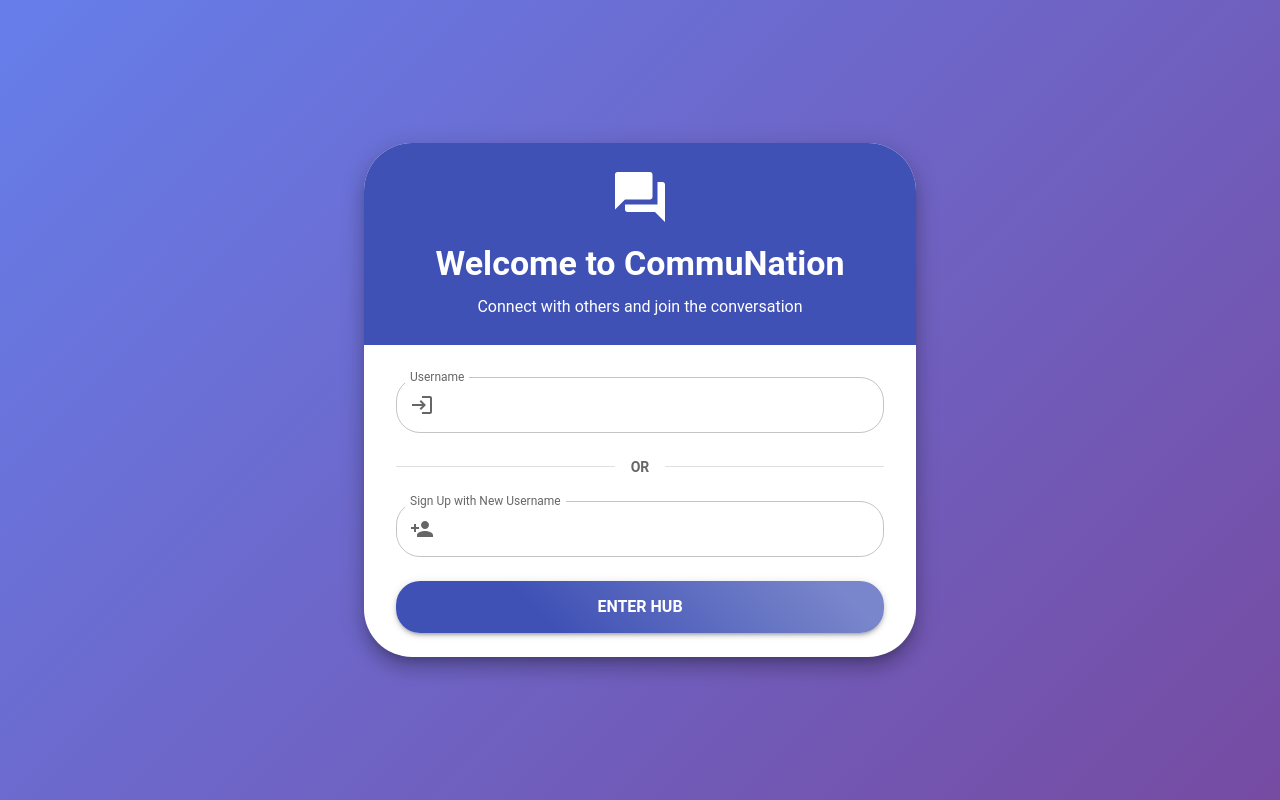
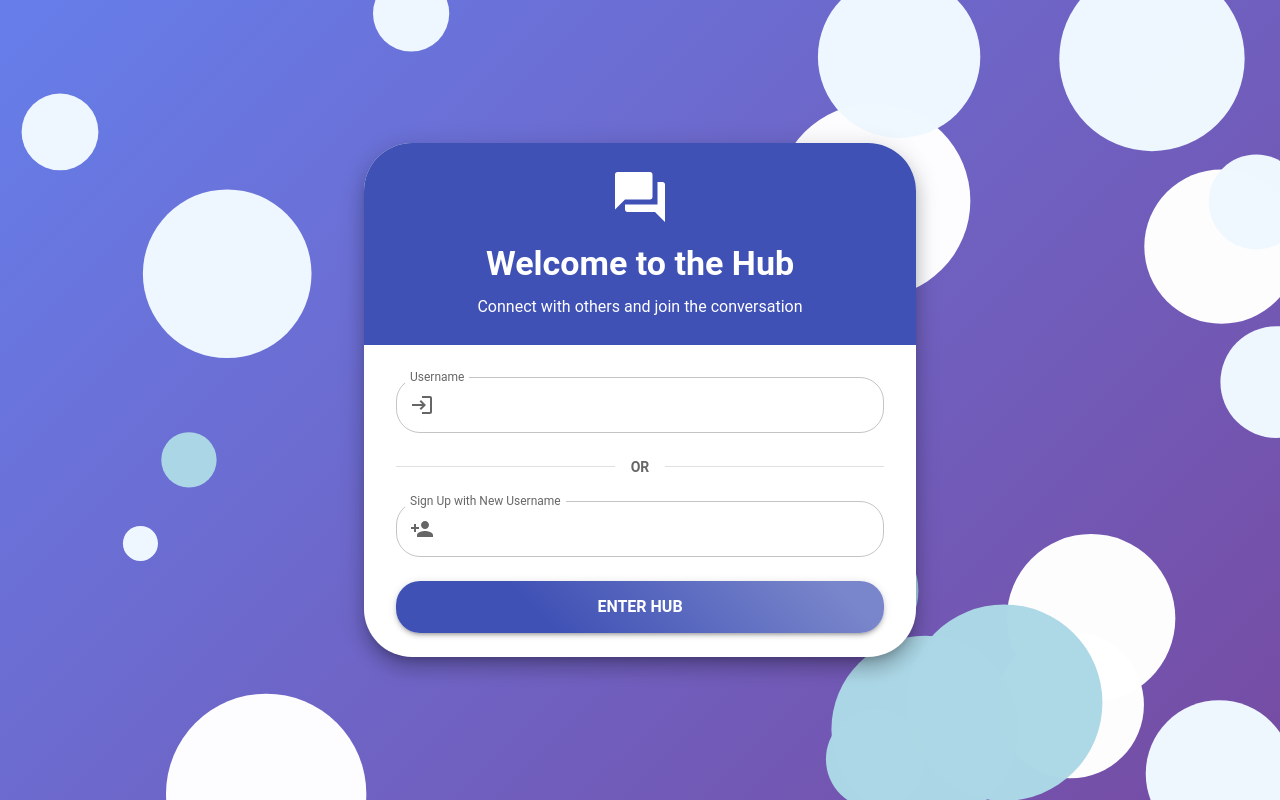
Before and after one commit to LemonDrew/web-forum, a React (Vite) app in the folder frontend/: page / in a window 1280 px wide. Built offline with nearby package versions, Linux system fonts and the light colour scheme.

Commit message:
Add interactive elements for LoginPage

```diff
--- a/frontend/src/components/LoginPage.tsx
+++ b/frontend/src/components/LoginPage.tsx
@@ -1,10 +1,9 @@
-import React, { useState } from "react";
+import React, { useState, useEffect, useRef } from "react";
 import { useNavigate } from 'react-router-dom';
 import Button from '@mui/material/Button';
 import TextField from '@mui/material/TextField';
 import Box from '@mui/material/Box';
 import Typography from '@mui/material/Typography';
-import Card from '@mui/material/Card';
 import CardContent from '@mui/material/CardContent';
 import Alert from '@mui/material/Alert';
 import Stack from '@mui/material/Stack';
@@ -15,7 +14,6 @@ import Divider from '@mui/material/Divider';
 import ForumIcon from '@mui/icons-material/Forum';
 import PersonAddIcon from '@mui/icons-material/PersonAdd';
 import LoginIcon from '@mui/icons-material/Login';
-import { motion } from 'framer-motion';
 import CssBaseline from '@mui/material/CssBaseline';
 
 // Create a custom theme
@@ -46,7 +44,6 @@ const theme = createTheme({
         'html, body': {
           margin: 0,
           padding: 0,
-          overflow: 'hidden',
           height: '100%',
           width: '100%',
         },
@@ -54,6 +51,7 @@ const theme = createTheme({
           background: 'linear-gradient(135deg, #667eea 0%, #764ba2 100%)',
           backgroundAttachment: 'fixed',
           backgroundSize: 'cover',
+          overflow: 'hidden',
         },
         '#root': {
           height: '100%',
@@ -64,28 +62,149 @@ const theme = createTheme({
   },
 });
 
-// Create a wrapper component that will apply styles to ensure the background covers the whole screen
-const GlobalStyles = () => (
-  <style jsx global>{`
-    html, body, #root {
-      margin: 0;
-      padding: 0;
-      height: 100%;
-      width: 100%;
-      overflow-x: hidden;
+// Interactive Background Canvas
+const InteractiveBackground = () => {
+  const canvasRef = useRef(null);
+  const balls = useRef([]);
+  const mouse = useRef({ x: 0, y: 0 });
+  const animationRef = useRef(null);
+
+  // Initialize canvas and balls
+  useEffect(() => {
+    const canvas = canvasRef.current;
+    const ctx = canvas.getContext('2d');
+
+    // Set canvas to full screen
+    canvas.width = window.innerWidth;
+    canvas.height = window.innerHeight;
+
+    // Create balls
+    balls.current = [];
+    for (let i = 0; i < 23; i++) {
+      balls.current.push({
+        x: Math.random() * canvas.width,
+        y: Math.random() * canvas.height,
+        radius: Math.random() * 100 + 10,
+        dx: (Math.random() - 0.5) * 2,
+        dy: (Math.random() - 0.5) * 2,
+        color: getRandomColor(0.99),
+      });
     }
-    body {
-      background: linear-gradient(135deg, #667eea 0%, #764ba2 100%);
-      background-attachment: fixed;
-      background-size: cover;
+
+    // Mouse move event
+    const handleMouseMove = (e) => {
+      mouse.current.x = e.clientX;
+      mouse.current.y = e.clientY;
+    };
+
+    window.addEventListener('mousemove', handleMouseMove);
+
+    // Handle window resize
+    const handleResize = () => {
+      canvas.width = window.innerWidth;
+      canvas.height = window.innerHeight;
+    };
+
+    window.addEventListener('resize', handleResize);
+
+    // Animation function
+    const animate = () => {
+      ctx.clearRect(0, 0, canvas.width, canvas.height);
+
+      balls.current.forEach(ball => {
+        // Draw ball
+        ctx.beginPath();
+        ctx.arc(ball.x, ball.y, ball.radius, 0, Math.PI * 2);
+        ctx.fillStyle = ball.color;
+        ctx.fill();
+        ctx.closePath();
+
+        // Ball movement
+        ball.x += ball.dx;
+        ball.y += ball.dy;
+
+        // Bounce off walls
+        if (ball.x - ball.radius < 0 || ball.x + ball.radius > canvas.width) {
+          ball.dx = -ball.dx;
         }
-  `}</style>
+
+        if (ball.y - ball.radius < 0 || ball.y + ball.radius > canvas.height) {
+          ball.dy = -ball.dy;
+        }
+
+        // Interact with mouse
+        const distance = Math.sqrt(
+          Math.pow(mouse.current.x - ball.x, 2) +
+          Math.pow(mouse.current.y - ball.y, 2)
         );
+
+        if (distance < 100) {
+          // Push ball away from cursor
+          const angle = Math.atan2(
+            ball.y - mouse.current.y,
+            ball.x - mouse.current.x
+          );
+
+          const force = (100 - distance) / 10;
+          ball.dx += Math.cos(angle) * force * 0.2;
+          ball.dy += Math.sin(angle) * force * 0.2;
+
+          // Limit speed
+          const speed = Math.sqrt(ball.dx * ball.dx + ball.dy * ball.dy);
+          if (speed > 10) {
+            ball.dx = (ball.dx / speed) * 10;
+            ball.dy = (ball.dy / speed) * 10;
+          }
+        }
+
+        // Add friction
+        ball.dx *= 0.99;
+        ball.dy *= 0.99;
+      });
+
+      animationRef.current = requestAnimationFrame(animate);
+    };
+
+    // Start animation
+    animate();
+
+    // Cleanup
+    return () => {
+      window.removeEventListener('mousemove', handleMouseMove);
+      window.removeEventListener('resize', handleResize);
+      cancelAnimationFrame(animationRef.current);
+    };
+  }, []);
+
+  // Helper function to generate random colors
+  const getRandomColor = (opacity) => {
+    const colors = [
+      `rgba(255, 255, 255, ${opacity})`,
+      `rgba(173, 216, 230, ${opacity})`,
+      `rgba(240, 248, 255, ${opacity})`,
+    ];
+    return colors[Math.floor(Math.random() * colors.length)];
+  };
+
+  return (
+    <canvas
+      ref={canvasRef}
+      style={{
+        position: 'fixed',
+        top: 0,
+        left: 0,
+        width: '100%',
+        height: '100%',
+        zIndex: 0,
+      }}
+    />
+  );
+};
 
 function LoginPage() {
     const navigate = useNavigate();
     const [inputStates, setInputStates] = useState({ username: "", newUsername: "" });
-    const [error, setError] = useState(null); // State to track errors
+    const [error, setError] = useState(null);
     const [isLoading, setIsLoading] = useState(false);
 
     const handleInputChange = (e) => {
@@ -169,7 +288,7 @@ function LoginPage() {
     return (
         <ThemeProvider theme={theme}>
             <CssBaseline />
-            <GlobalStyles />
+            <InteractiveBackground />
             <Box
                 sx={{
                     display: 'flex',
@@ -180,19 +299,31 @@ function LoginPage() {
                     padding: 2,
                     boxSizing: 'border-box',
                     margin: 0,
+                    position: 'relative',
+                    zIndex: 1,
                 }}
             >
                 <Container maxWidth="sm">
-                    <motion.div
-                        initial={{ opacity: 0, y: -20 }}
-                        animate={{ opacity: 1, y: 0 }}
-                        transition={{ duration: 0.5 }}
-                    >
                     <Paper
                         elevation={12}
                         sx={{
                             borderRadius: 4,
                             overflow: 'hidden',
+                            animation: 'fadeIn 0.8s ease-out',
+                            '@keyframes fadeIn': {
+                                '0%': {
+                                    opacity: 0,
+                                    transform: 'translateY(-20px)'
+                                },
+                                '100%': {
+                                    opacity: 1,
+                                    transform: 'translateY(0)'
+                                }
+                            },
+                            transition: 'transform 0.3s ease-in-out',
+                            '&:hover': {
+                                transform: 'translateY(-5px)'
+                            }
                         }}
                     >
                         <Box
@@ -207,7 +338,7 @@ function LoginPage() {
                         >
                             <ForumIcon sx={{ fontSize: 60, mb: 2 }} />
                             <Typography variant="h4" sx={{ fontWeight: 'bold' }}>
-                                    Welcome to CommuNation
+                                Welcome to the Hub
                             </Typography>
                             <Typography variant="subtitle1" sx={{ mt: 1, textAlign: 'center' }}>
                                 Connect with others and join the conversation
@@ -271,24 +402,18 @@ function LoginPage() {
                                     />
 
                                     {error && (
-                                            <motion.div
-                                                initial={{ opacity: 0, y: -10 }}
-                                                animate={{ opacity: 1, y: 0 }}
-                                                transition={{ duration: 0.3 }}
-                                            >
                                         <Alert
                                             severity="error"
                                             sx={{
                                                 borderRadius: 2,
-                                                        boxShadow: 1
+                                                boxShadow: 1,
+                                                animation: 'fadeIn 0.3s ease-out',
                                             }}
                                         >
                                             {error}
                                         </Alert>
-                                            </motion.div>
                                     )}
 
-                                        <motion.div whileHover={{ scale: 1.02 }} whileTap={{ scale: 0.98 }}>
                                     <Button
                                         type="submit"
                                         variant="contained"
@@ -301,19 +426,22 @@ function LoginPage() {
                                             fontWeight: 'bold',
                                             boxShadow: 3,
                                             background: 'linear-gradient(45deg, #3f51b5 30%, #7986cb 90%)',
+                                            transition: 'all 0.3s ease',
                                             '&:hover': {
                                                 boxShadow: 6,
+                                                transform: 'scale(1.02)'
+                                            },
+                                            '&:active': {
+                                                transform: 'scale(0.98)'
                                             }
                                         }}
                                     >
                                         {isLoading ? "Connecting..." : "Enter Hub"}
                                     </Button>
-                                        </motion.div>
                                 </Stack>
                             </form>
                         </CardContent>
                     </Paper>
-                    </motion.div>
                 </Container>
             </Box>
         </ThemeProvider>
```
Lines whose indentation alone changed are shown as unchanged.
